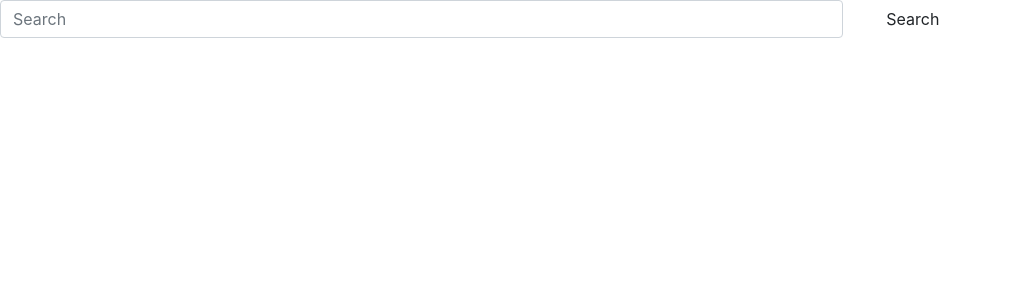
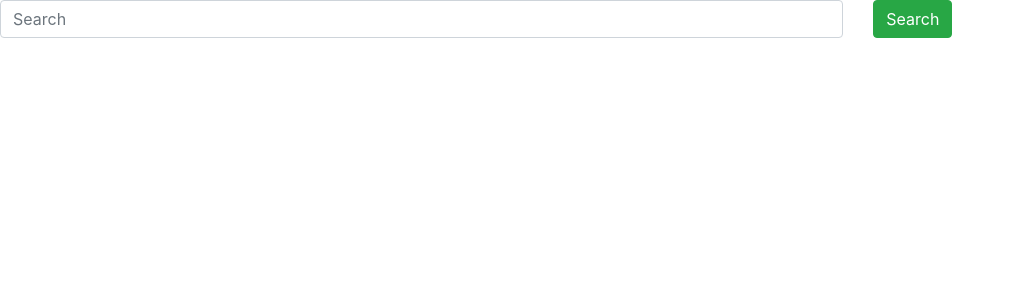
Before and after one commit to Machanga/Github-search, an Angular app: page / in a window 1280 px wide. Shown: the top 300 px of the page, without its empty margins (0-1015 px from the left). Built offline with nearby package versions, Linux system fonts and the light colour scheme.

Commit message:
Generate a profile service.

```diff
--- a/src/app/profile/profile.component.html
+++ b/src/app/profile/profile.component.html
@@ -5,7 +5,7 @@
             <input type="text" class="form-control" placeholder="Search" [(ngModel)]="username" name="username">
           </div>
           <div class="col-sm-4">
-            <button class="btn" (click)="search()">Search</button>
+            <button class="btn btn-success" (click)="search()">Search</button>
           </div>
         </div>
     </div>
```
Also changed, not shown: src/app/profiles/profile.service.ts (added, +9 -0 lines), 1 other file (tests, documents, lock files or other folders).
